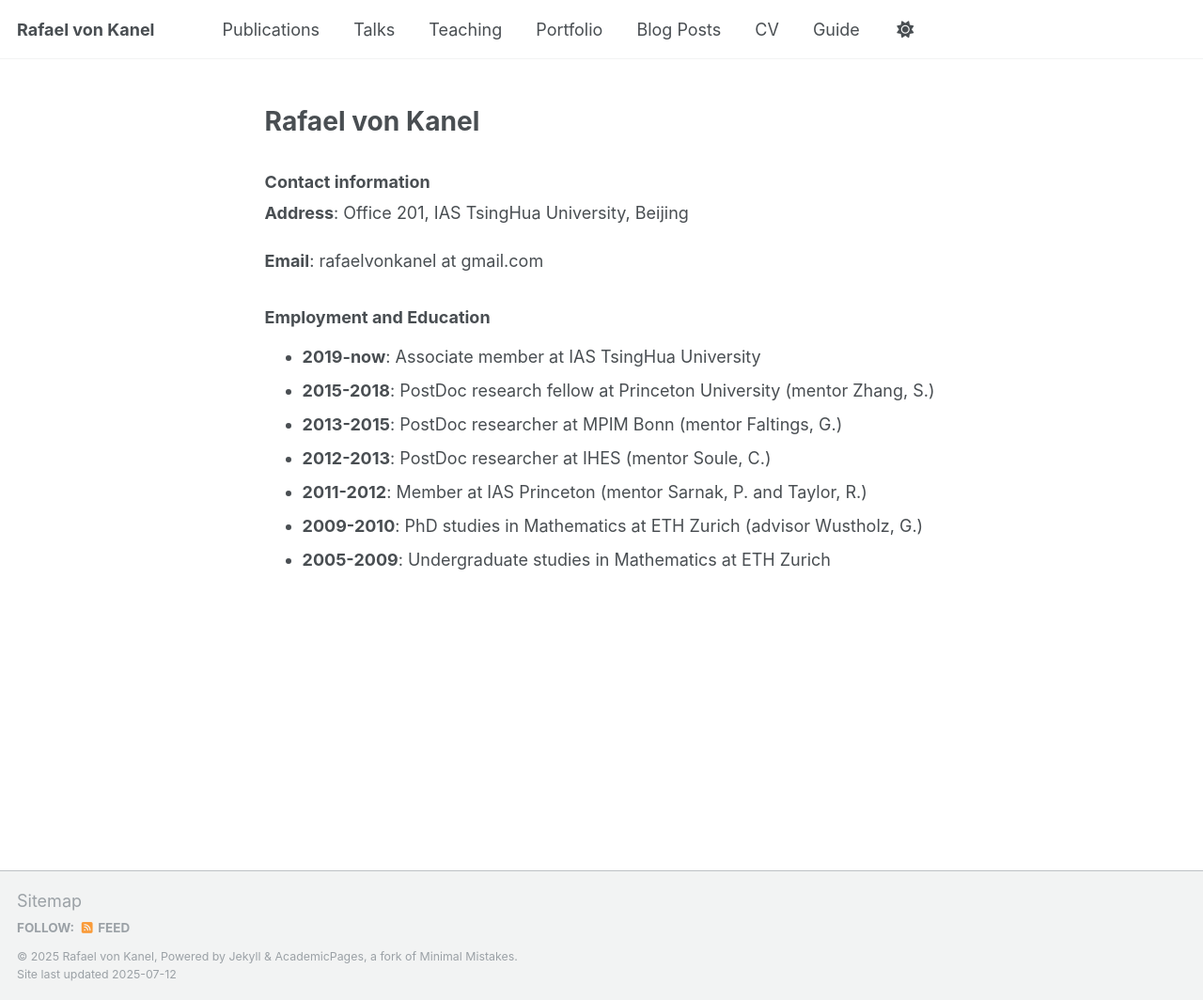
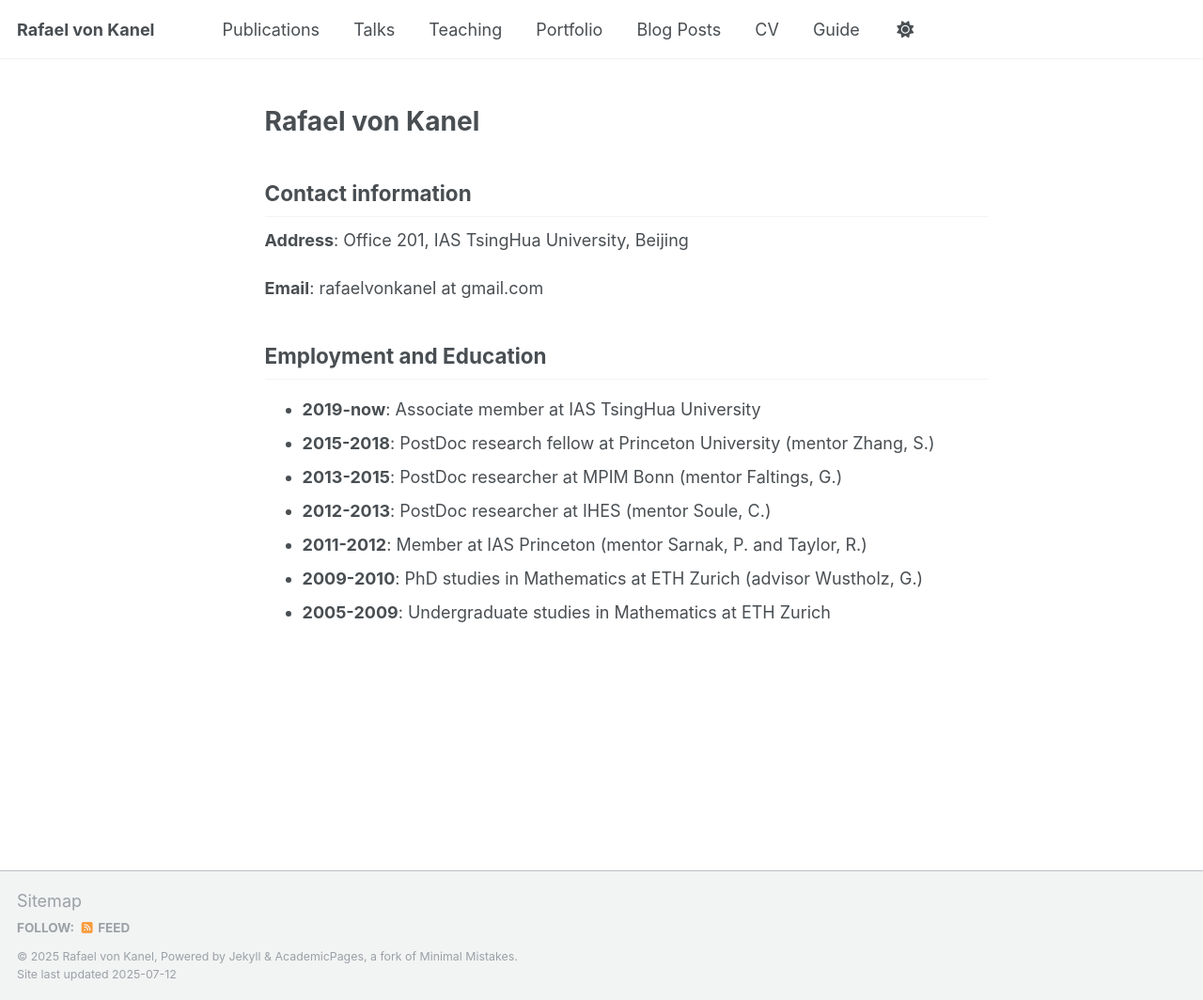
Before and after one commit to rafaelvonkanel/rafaelvonkanel.github.io, a Jekyll site: the page built from _pages/about.md, in a window 1280 px wide and 1064 px high. Shown: the whole window at 94% size. Built offline with Jekyll 4.4.1, drawn with Linux system fonts in a browser that asks for light colours; a script that is not in the unit is left out.

```diff
--- a/_pages/about.md
+++ b/_pages/about.md
@@ -11,13 +11,13 @@ redirect_from:
 
 # Rafael von Kanel
 
-### Contact information
+## Contact information
 
 **Address**: Office 201, IAS TsingHua University, Beijing
 
 **Email**: rafaelvonkanel at gmail.com
 
-### Employment and Education
+## Employment and Education
 - **2019-now**: Associate member at IAS TsingHua University
 - **2015-2018**: PostDoc research fellow at Princeton University (mentor Zhang, S.)
 - **2013-2015**: PostDoc researcher at MPIM Bonn (mentor Faltings, G.)
```
